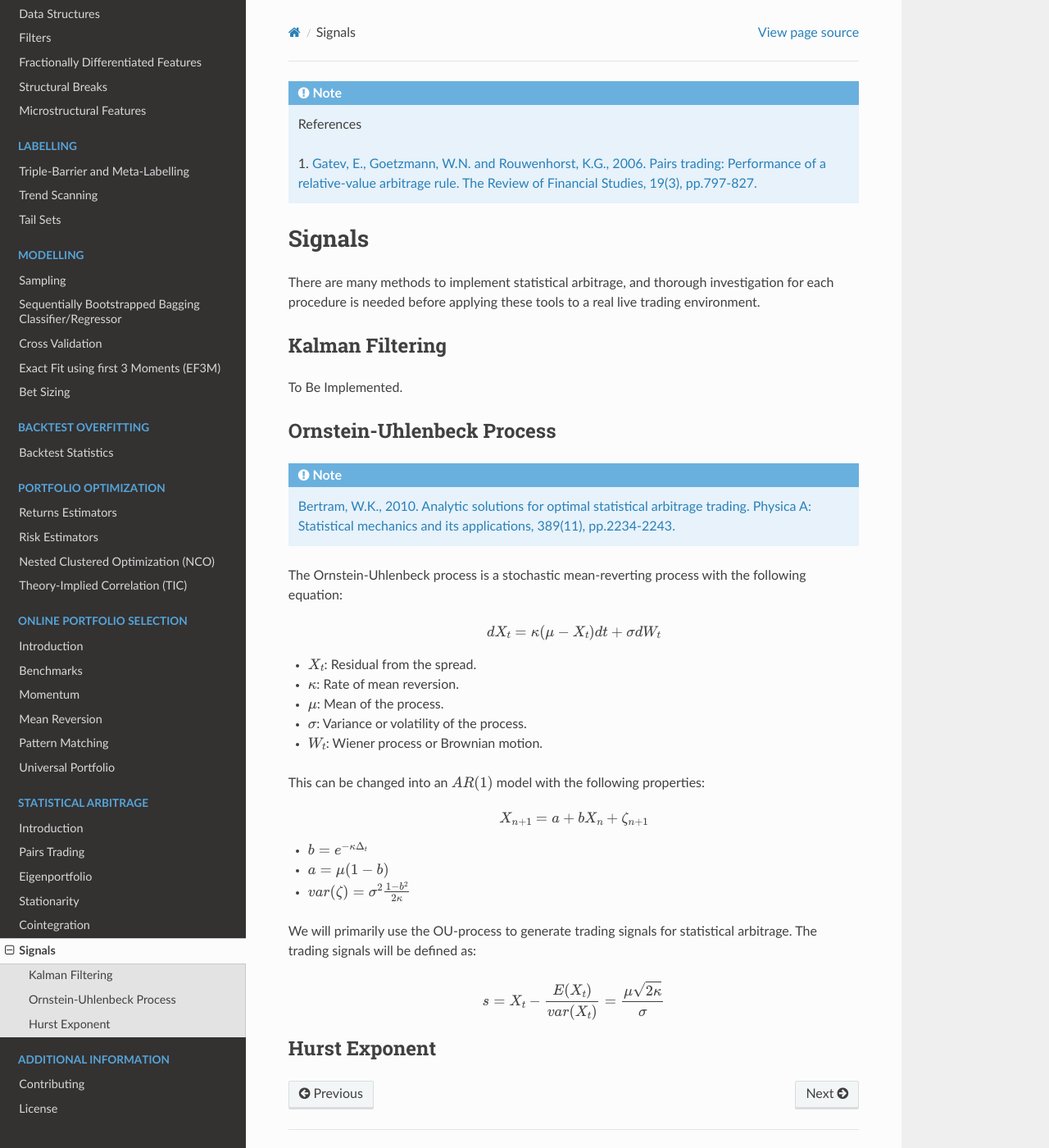
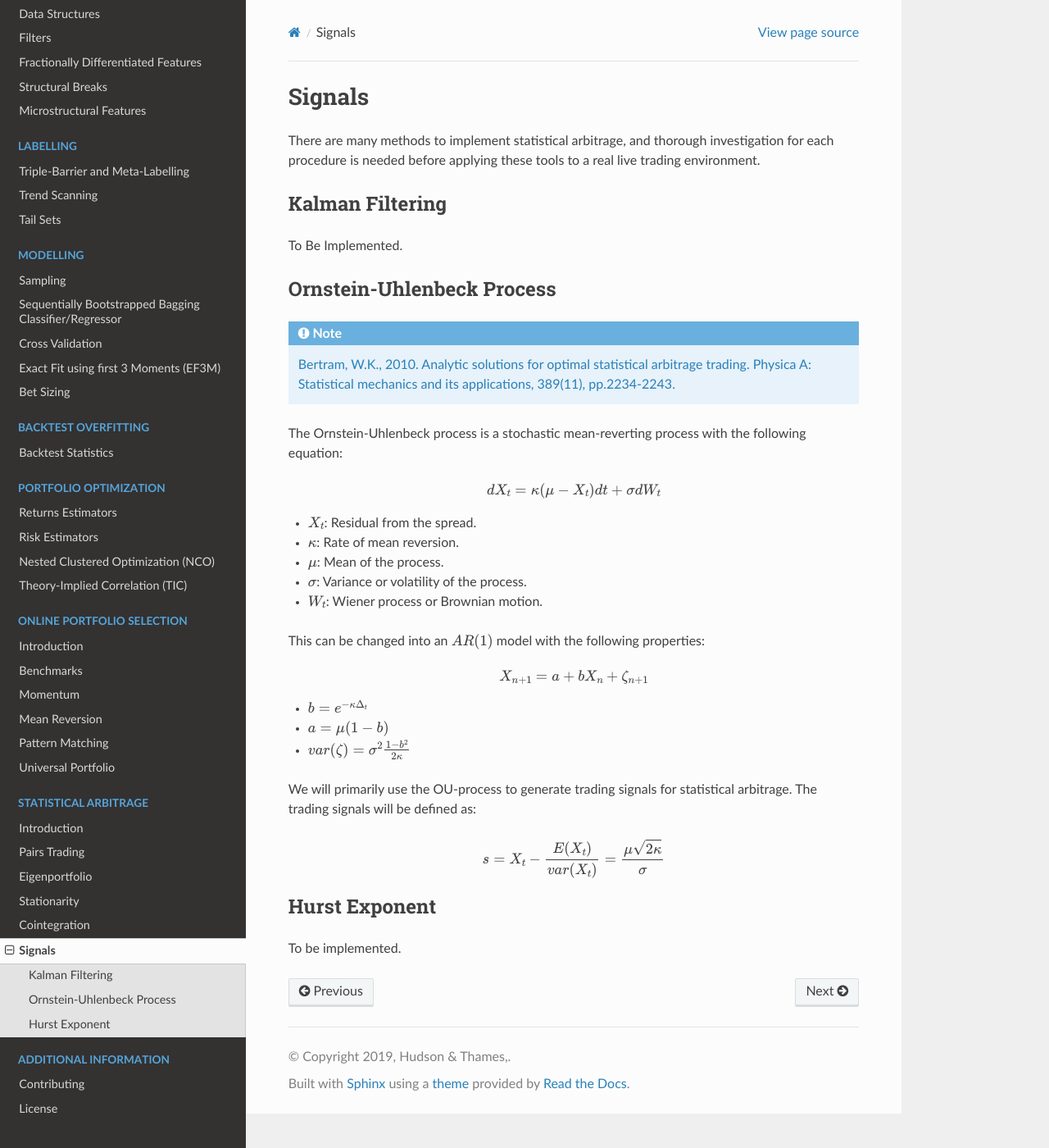
Before and after one commit to hudson-and-thames/mlfinlab, a Sphinx documentation site: the page built from docs/source/statistical_arbitrage/signals.rst, in a window 1280 px wide and 1400 px high. Shown: the whole window at 82% size. Built offline with Sphinx 7.4.7 and the Read the Docs theme 2.0.0, drawn with Linux system fonts in a browser that asks for light colours; pages that are not in the unit, such as notebooks, are missing from menus.

```diff
--- a/docs/source/statistical_arbitrage/eigenportfolio.rst
+++ b/docs/source/statistical_arbitrage/eigenportfolio.rst
@@ -68,6 +68,11 @@ the trading assets and seeking different hedge ratios to capture the idiosyncrat
 
 Results
 #######
+
+Rolling Window
+**************
+
+All results can be used with a rolling window function with a given ``window=number``.
 
 Price
 *****
--- a/docs/source/statistical_arbitrage/pairs_trading.rst
+++ b/docs/source/statistical_arbitrage/pairs_trading.rst
@@ -39,6 +39,11 @@ the trading assets and seeking different hedge ratios to capture the idiosyncrat
 
 Results
 #######
+
+Rolling Window
+**************
+
+All results can be used with a rolling window function with a given ``window=number``.
 
 Price
 *****
--- a/docs/source/statistical_arbitrage/signals.rst
+++ b/docs/source/statistical_arbitrage/signals.rst
@@ -1,11 +1,4 @@
 .. _statistical_arbitrage-signals:
-.. note::
-
-    References
-
-    1. `Gatev, E., Goetzmann, W.N. and Rouwenhorst, K.G., 2006. Pairs trading: Performance of a
-    relative-value arbitrage rule. The Review of Financial Studies, 19(3), pp.797-827.
-    <https://academic.oup.com/rfs/article/19/3/797/1646694>`_
 
 =======
 Signals
@@ -55,3 +48,5 @@ The trading signals will be defined as:
 
 Hurst Exponent
 ##############
+
+To be implemented.
```
Also changed, not shown: docs/source/statistical_arbitrage/cointegration.rst (+0 -7 lines), docs/source/statistical_arbitrage/stationarity.rst (+0 -7 lines).
